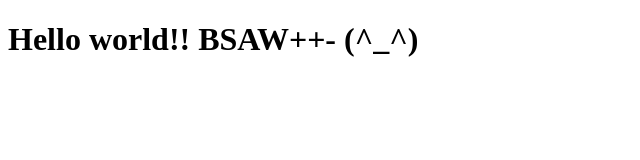
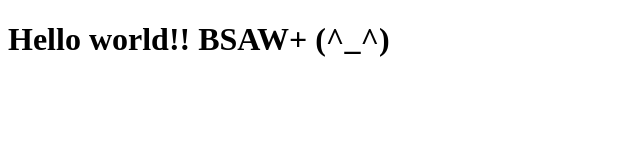
Before and after one commit to smailbsaw/-coursera-course-module2-assignment, a plain HTML site: page site/index.html in a window 1280 px wide. Shown: the whole page, without its empty margins (0-640 px from the left). Drawn offline with Linux system fonts and the light colour scheme.

Commit message:
the last one

```diff
--- a/site/index.html
+++ b/site/index.html
@@ -6,6 +6,6 @@
 	<title>Hello world!!</title>
 </head>
 <body>
-<h1>Hello world!! BSAW++- (^_^)</h1>
+<h1>Hello world!! BSAW+ (^_^)</h1>
 </body>
 </html>
```
